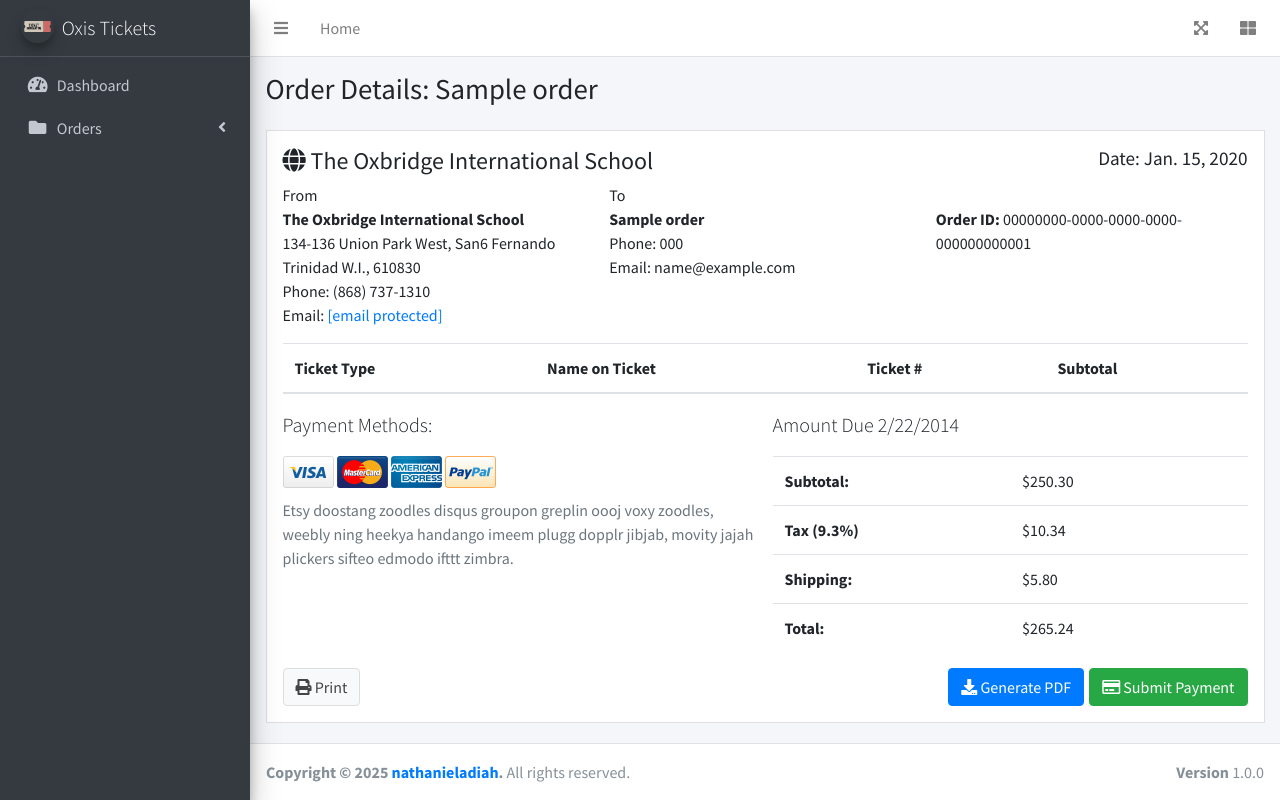
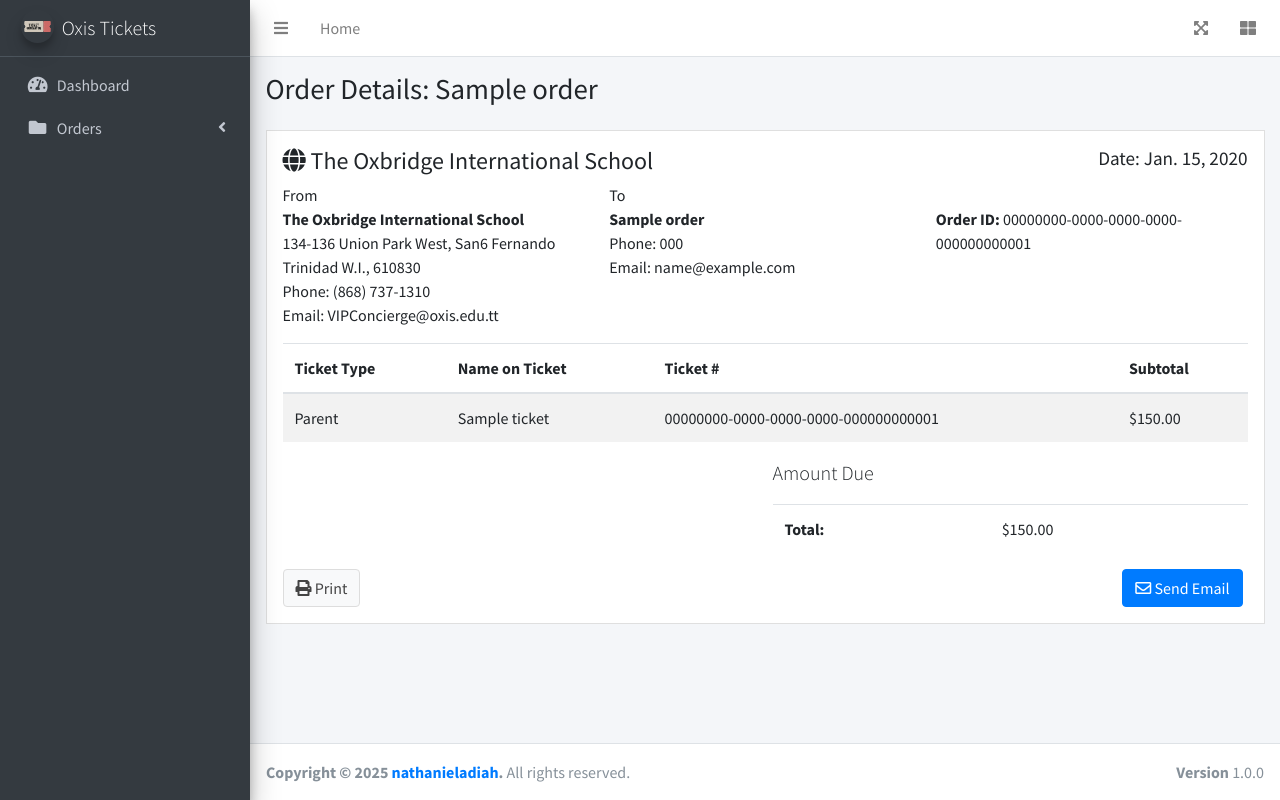
Before and after one commit to adiah-web-dev/oxis-tickets, a Django app: page /order/00000000-0000-0000-0000-000000000001 in a window 1280 px wide. Run offline with Django 5.2, Linux system fonts and the light colour scheme; tables that the repository leaves empty hold one stand-in row (values such as "Sample post"); lists and menus that the app fills with data are empty; some libraries are stand-ins or nearby versions.

Commit message:
Update the Order Detail page
Linked to the detail page from orders list page.

Replace the demo data with data passed in.

```diff
--- a/tickets/templates/tickets/order_detail.html
+++ b/tickets/templates/tickets/order_detail.html
@@ -30,7 +30,7 @@
 							134-136 Union Park West, San6 Fernando<br>
 							Trinidad W.I., 610830<br>
 							Phone: (868) 737-1310<br>
-							Email: <a href="/cdn-cgi/l/email-protection" class="__cf_email__" data-cfemail="ddb4b3bbb29dbcb1b0bcaebcb8b8b9aea9a8b9b4b2f3beb2b0">[email&#160;protected]</a>
+							Email: VIPConcierge@oxis.edu.tt
 						</address>
 					</div>
 					<!-- /.col -->
@@ -64,9 +64,12 @@
 							</tr>
 							</thead>
 							<tbody>
-								{% for ticket in order__tickets %}
+								{% for ticket in order.ticket_set.all %}
 									<tr>
+										<td>{{ ticket.get_type_display}}</td>
 										<td>{{ticket.name }}</td>
+										<td>{{ ticket.id }}</td>
+										<td>${{ ticket.price }}.00</td>
 									</tr>
 								{% endfor %}
 							</tbody>
@@ -78,40 +81,15 @@
 
 				<div class="row">
 					<!-- accepted payments column -->
-					<div class="col-6">
-						<p class="lead">Payment Methods:</p>
-						<img src="../../dist/img/credit/visa.png" alt="Visa">
-						<img src="../../dist/img/credit/mastercard.png" alt="Mastercard">
-						<img src="../../dist/img/credit/american-express.png" alt="American Express">
-						<img src="../../dist/img/credit/paypal2.png" alt="Paypal">
-
-						<p class="text-muted well well-sm shadow-none" style="margin-top: 10px;">
-							Etsy doostang zoodles disqus groupon greplin oooj voxy zoodles, weebly ning heekya handango imeem
-							plugg
-							dopplr jibjab, movity jajah plickers sifteo edmodo ifttt zimbra.
-						</p>
-					</div>
+					<div class="col-6"></div>
 					<!-- /.col -->
 					<div class="col-6">
-						<p class="lead">Amount Due 2/22/2014</p>
+						<p class="lead">Amount Due</p>
 
 						<div class="table-responsive">
 							<table class="table">
-								<tr>
-									<th style="width:50%">Subtotal:</th>
-									<td>$250.30</td>
-								</tr>
-								<tr>
-									<th>Tax (9.3%)</th>
-									<td>$10.34</td>
-								</tr>
-								<tr>
-									<th>Shipping:</th>
-									<td>$5.80</td>
-								</tr>
-								<tr>
 									<th>Total:</th>
-									<td>$265.24</td>
+									<td>${{ order.total }}.00</td>
 								</tr>
 							</table>
 						</div>
@@ -124,11 +102,8 @@
 				<div class="row no-print">
 					<div class="col-12">
 						<a href="invoice-print.html" rel="noopener" target="_blank" class="btn btn-default"><i class="fas fa-print"></i> Print</a>
-						<button type="button" class="btn btn-success float-right"><i class="far fa-credit-card"></i> Submit
-							Payment
-						</button>
 						<button type="button" class="btn btn-primary float-right" style="margin-right: 5px;">
-							<i class="fas fa-download"></i> Generate PDF
+							<i class="far fa-envelope"></i> Send Email
 						</button>
 					</div>
 				</div>
--- a/tickets/templates/tickets/order_list.html
+++ b/tickets/templates/tickets/order_list.html
@@ -31,7 +31,9 @@
 								<tbody>
 									{% for order in order_list %}
 										<tr>
-											<td>{{ order.name }}</td>
+											<td>
+												<a href="{{ order.get_absolute_url }}">{{ order.name }}</a>
+											</td>
 											<td>{{ order.id }}</td>
 											<td>{{ order.date }}</td>
 											<td>{{ order.email }}</td>
```
